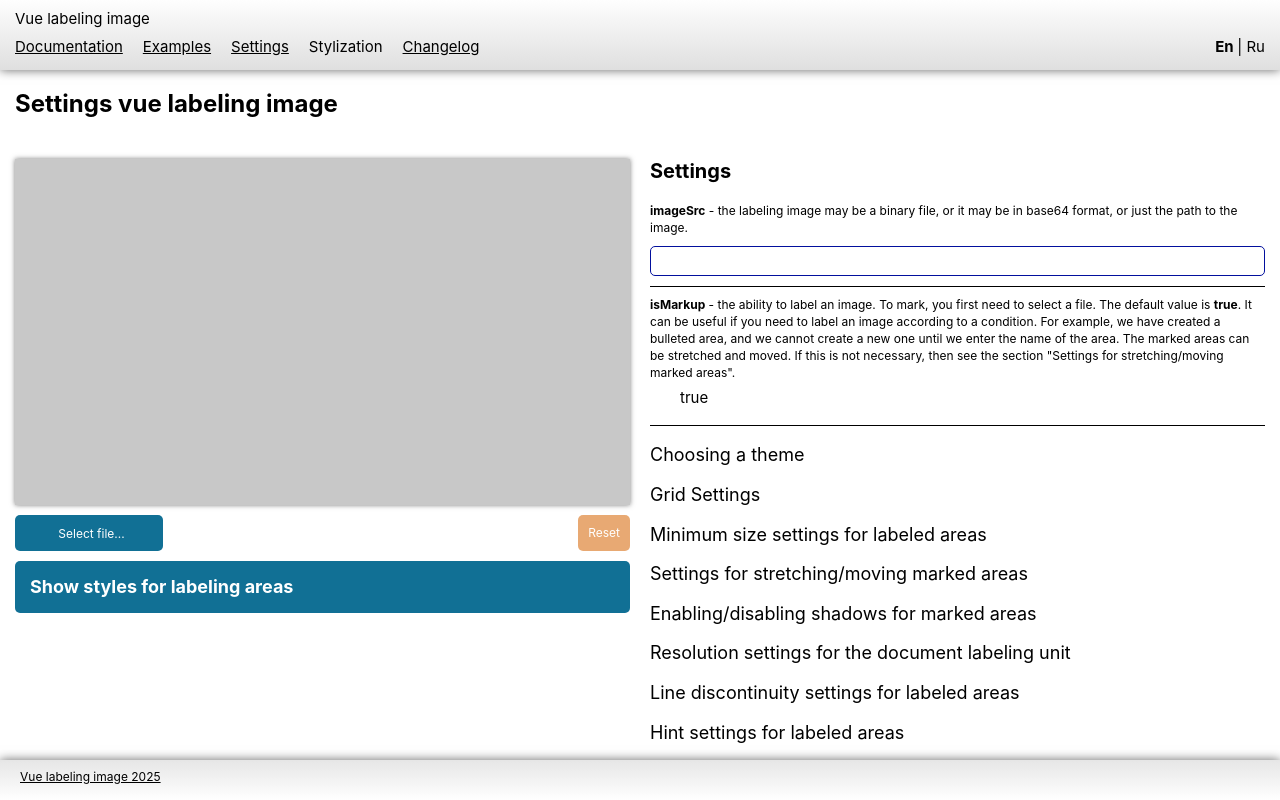
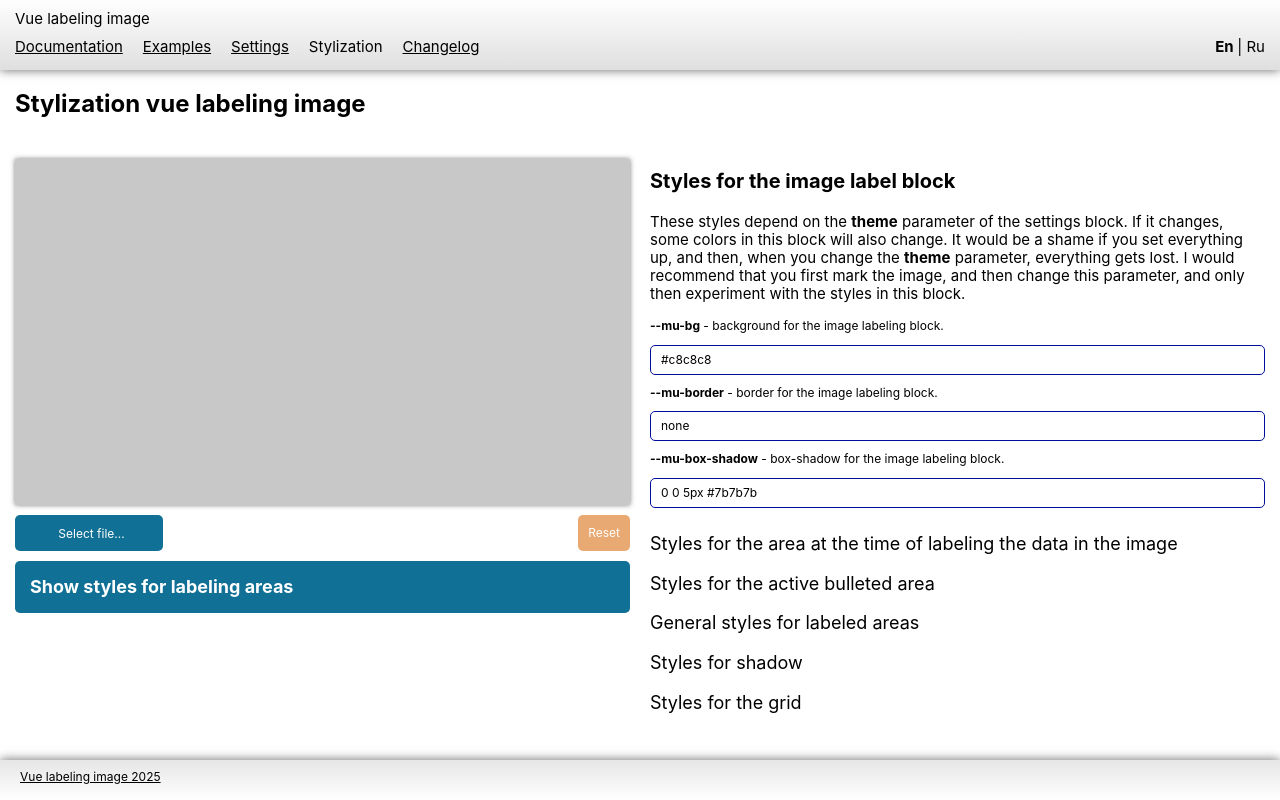
Before and after one commit to neuro-tools-25/vue-labeling-image, a Vue app: page /stylization in a window 1280 px wide. Built offline with nearby package versions, Linux system fonts and the light colour scheme; a web font is replaced by a local one; what vue-code-markup would draw is missing.

Commit message:
Поправил стили для страницы настроек, не много поправил страницу со стилизацией

```diff
--- a/src/components/SettingsAreas.vue
+++ b/src/components/SettingsAreas.vue
@@ -1,9 +1,13 @@
 <template>
-  <ui-row class="settings-areas">
+  <ui-row
+    class="settings-areas"
+    :class="{'settings-areas__active' : isMain }"
+  >
     <open-header
       :is-active="isMain"
       type-element="h2"
       @click="isMain = !isMain"
+      :class="{ 'settings-areas_header__not-mb' : !isMain}"
     >
       {{ headerText }}
     </open-header>
@@ -438,11 +442,18 @@
   .settings-areas {
     &.row {
       margin-top: 0;
+    }
+
+    &__active.row {
       margin-bottom: 20px;
 
       @media screen and (min-width: services.$tabletSmall) {
         margin-bottom: 30px;
       }
+    }
+
+    &_header__not-mb {
+      margin-bottom: 0;
     }
 
     .row {
--- a/src/views/StilizationView.vue
+++ b/src/views/StilizationView.vue
@@ -12,23 +12,7 @@
             :image-src="file"
             v-model="areas"
             v-model:active-id="activeId"
-            :is-markup="isMarkup"
-            :enable-grid="enableGrid"
-            :grid-size="gridSize"
-            :min-width="minWidth"
-            :min-height="minHeight"
-            :is-resize-area="isResizeArea"
-            :is-dragging-area="isDraggingArea"
-            :is-readonly="isReadonly"
-            :is-shadow="isShadow"
-            :resolution="resolution"
-            :vertical="vertical"
             :theme="theme"
-            :isTitle="isTitle"
-            :keyTitle="keyTitle"
-            :draggingStrokeDasharray="draggingStrokeDasharray"
-            :activeStrokeDasharray="activeStrokeDasharray"
-            :strokeDasharray="strokeDasharray"
             @is-load-image="changeIsLoadImage"
           />
         </div>
@@ -127,7 +111,7 @@
       </template>
 
       <template #form>
-        <SettingsAreas
+        <!-- <SettingsAreas
           v-model:file="file"
           v-model:is-markup="isMarkup"
           v-model:enable-grid="enableGrid"
@@ -148,7 +132,7 @@
           v-model:stroke-dasharray="strokeDasharray"
           :is-rus="isRus"
           :is-eng="isEng"
-        />
+        /> -->
 
         <styles-areas
           v-model:bg="muBg"
@@ -273,8 +257,8 @@
 
   // Интернационализация
   const settingsText = computed(() => {
-    let text='Настройки';
-    if (isEng.value) text='Settings';
+    let text='Стилизация';
+    if (isEng.value) text='Stylization';
 
     return text;
   });
```
